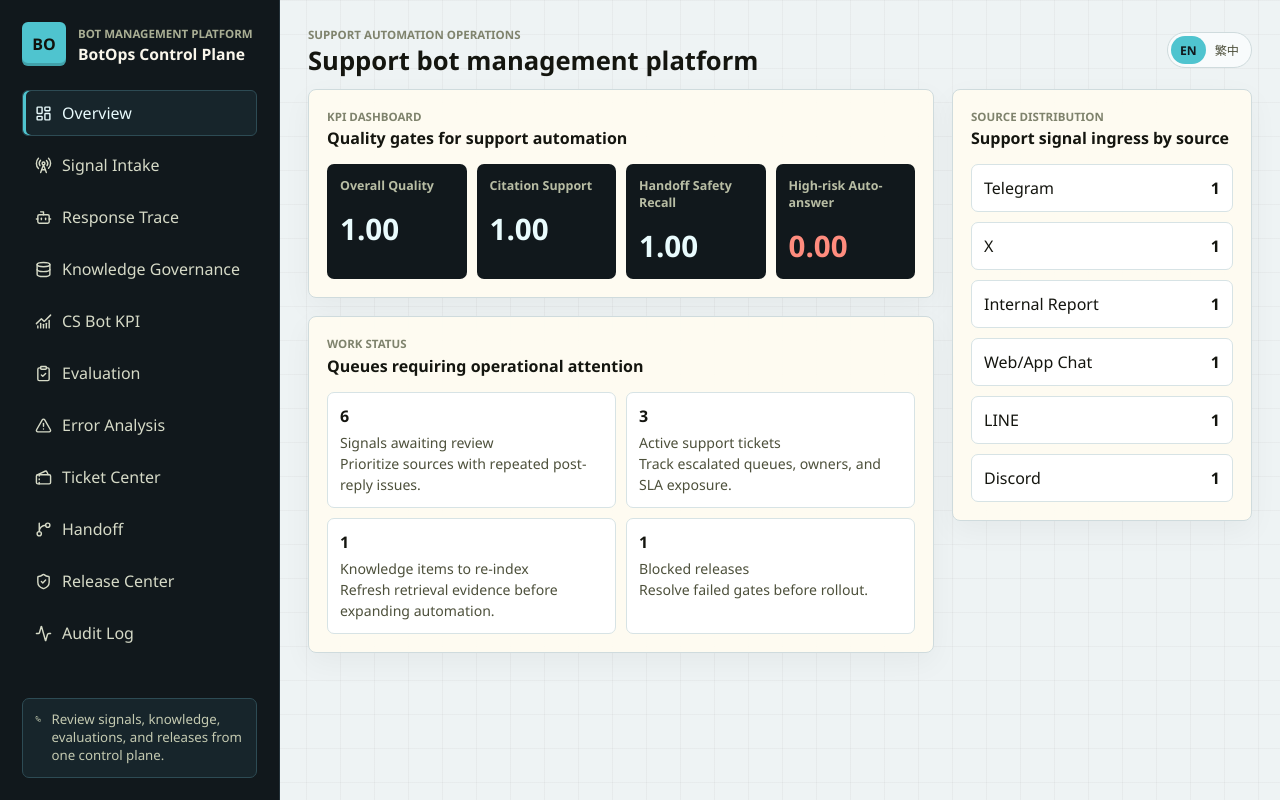
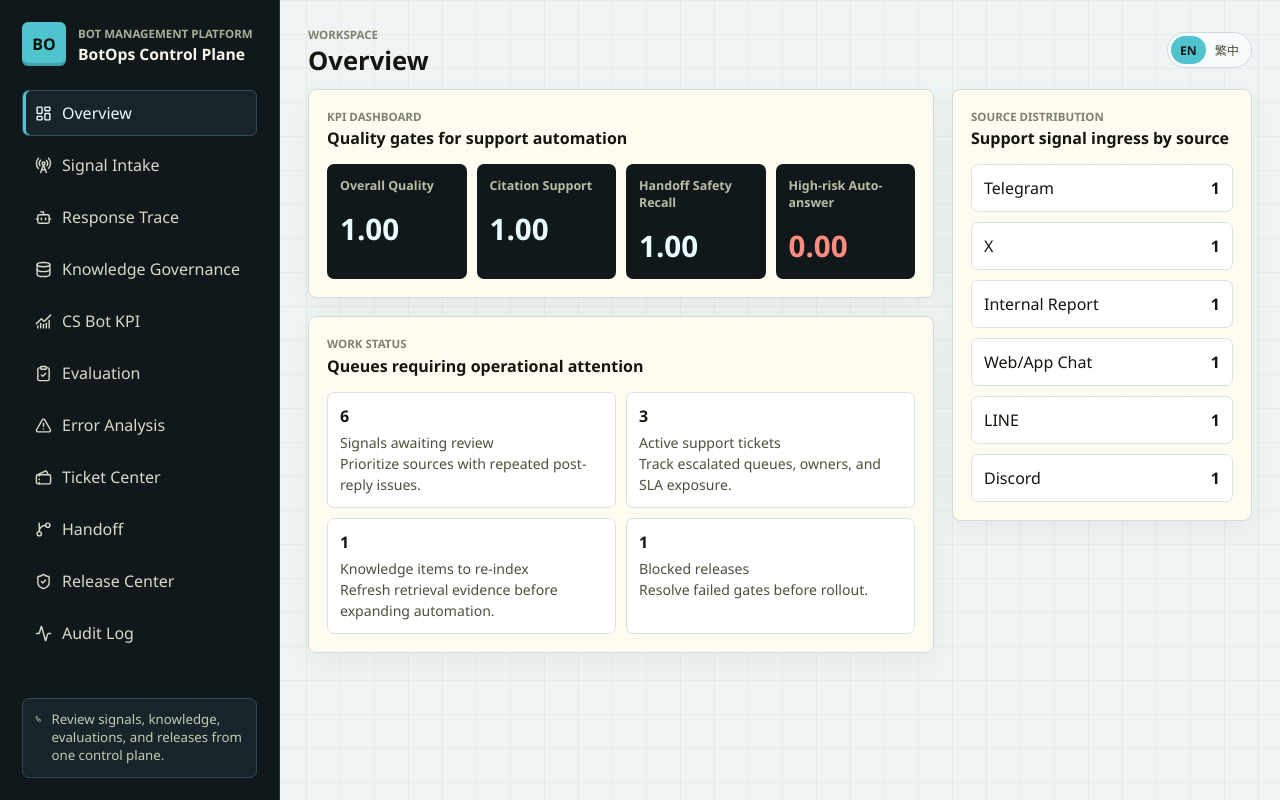
Before and after one commit to jamie860730/botops-control-plane, a React (Vite) app: page / in a window 1280 px wide. Built offline with nearby package versions, Linux system fonts and the light colour scheme.

Commit message:
Use current page title in workspace header

```diff
--- a/src/components/Shell.tsx
+++ b/src/components/Shell.tsx
@@ -55,6 +55,7 @@ interface ShellProps {
 
 export function Shell({ activeView, children, locale, onLocaleChange, onViewChange }: ShellProps) {
   const [isNavOpen, setIsNavOpen] = useState(false);
+  const activeNavItem = navItems.find((item) => item.key === activeView) ?? navItems[0];
 
   function handleViewChange(view: ViewKey) {
     onViewChange(view);
@@ -140,8 +141,8 @@ export function Shell({ activeView, children, locale, onLocaleChange, onViewChan
         <div className="workspace-inner">
           <header className="workspace-header">
             <div>
-              <p className="eyebrow">{text(locale, 'Support automation operations', '客服自動化營運')}</p>
-              <h2>{text(locale, 'Support bot management platform', '客服機器人管理平台')}</h2>
+              <p className="eyebrow">{text(locale, 'Workspace', '功能頁')}</p>
+              <h2>{text(locale, activeNavItem.labelEn, activeNavItem.labelZh)}</h2>
             </div>
             <div className="desktop-header-actions">
               <LocaleToggle locale={locale} onLocaleChange={onLocaleChange} />
```
Also changed, not shown: 1 other file (tests, documents, lock files or other folders).
